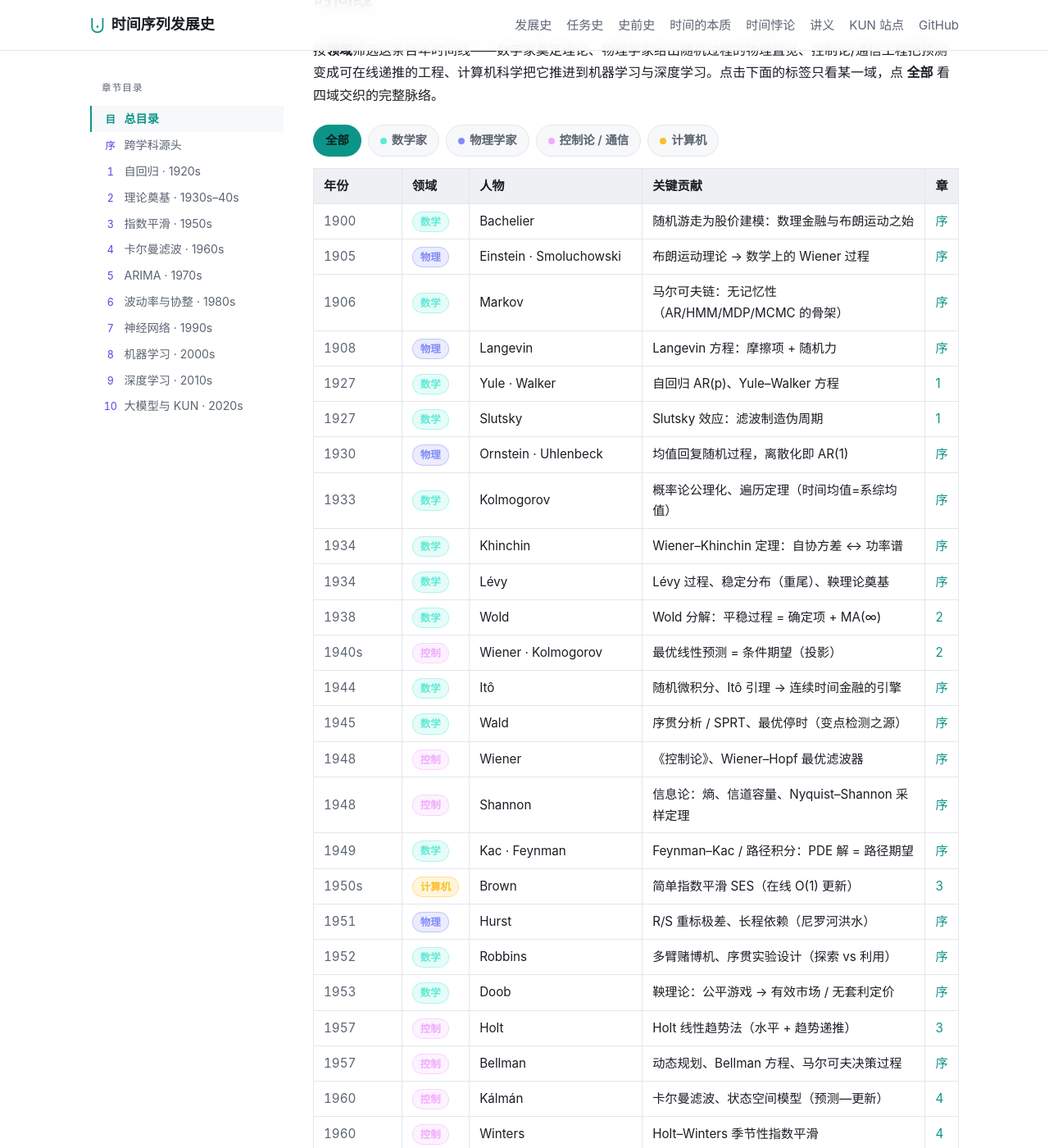
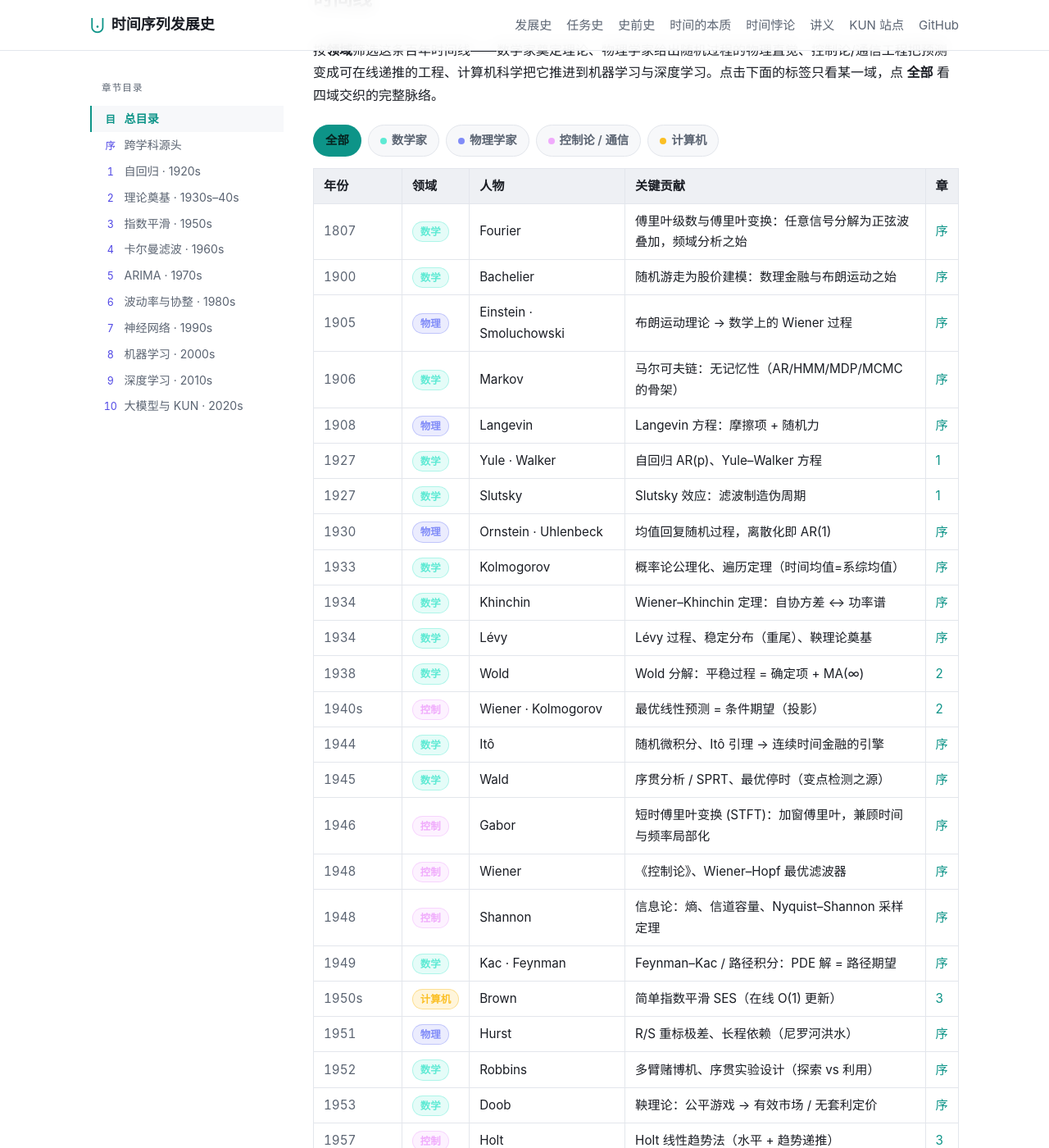
Before and after one commit to JiangYou2025/kun, a Jekyll site: the page built from history/index.md, in a window 1280 px wide and 1400 px high, scrolled down 676 px. Shown: the whole window at 82% size. Built offline with Jekyll 4.4.1, drawn with Linux system fonts in a browser that asks for light colours; some of the changed text lies outside the part shown.

Commit message:
Add Fourier/STFT/FFT/Wavelet milestones to history timeline
- 1807 Fourier: Fourier series & transform
- 1946 Gabor: Short-Time Fourier Transform (STFT)
- 1965 Cooley-Tukey: Fast Fourier Transform (FFT)
- 1989 Mallat: Wavelet multiresolution analysis (MRA)

Co-Authored-By: Claude Opus 4.6 (1M context) <noreply@anthropic.com>

```diff
--- a/history/index.md
+++ b/history/index.md
@@ -35,6 +35,7 @@ lead: "从 1927 年 Yule 的自回归到今天的深度学习与基础模型—
 <table class="tl-table">
 <thead><tr><th>年份</th><th>领域</th><th>人物</th><th>关键贡献</th><th>章</th></tr></thead>
 <tbody>
+<tr class="r-math"><td class="yr">1807</td><td><span class="badge d-math">数学</span></td><td>Fourier</td><td>傅里叶级数与傅里叶变换：任意信号分解为正弦波叠加，频域分析之始</td><td><a href="foundations/">序</a></td></tr>
 <tr class="r-math"><td class="yr">1900</td><td><span class="badge d-math">数学</span></td><td>Bachelier</td><td>随机游走为股价建模：数理金融与布朗运动之始</td><td><a href="foundations/">序</a></td></tr>
 <tr class="r-phys"><td class="yr">1905</td><td><span class="badge d-phys">物理</span></td><td>Einstein · Smoluchowski</td><td>布朗运动理论 → 数学上的 Wiener 过程</td><td><a href="foundations/">序</a></td></tr>
 <tr class="r-math"><td class="yr">1906</td><td><span class="badge d-math">数学</span></td><td>Markov</td><td>马尔可夫链：无记忆性（AR/HMM/MDP/MCMC 的骨架）</td><td><a href="foundations/">序</a></td></tr>
@@ -49,6 +50,7 @@ lead: "从 1927 年 Yule 的自回归到今天的深度学习与基础模型—
 <tr class="r-ctrl"><td class="yr">1940s</td><td><span class="badge d-ctrl">控制</span></td><td>Wiener · Kolmogorov</td><td>最优线性预测 = 条件期望（投影）</td><td><a href="02/">2</a></td></tr>
 <tr class="r-math"><td class="yr">1944</td><td><span class="badge d-math">数学</span></td><td>Itô</td><td>随机微积分、Itô 引理 → 连续时间金融的引擎</td><td><a href="foundations/">序</a></td></tr>
 <tr class="r-math"><td class="yr">1945</td><td><span class="badge d-math">数学</span></td><td>Wald</td><td>序贯分析 / SPRT、最优停时（变点检测之源）</td><td><a href="foundations/">序</a></td></tr>
+<tr class="r-ctrl"><td class="yr">1946</td><td><span class="badge d-ctrl">控制</span></td><td>Gabor</td><td>短时傅里叶变换 (STFT)：加窗傅里叶，兼顾时间与频率局部化</td><td><a href="foundations/">序</a></td></tr>
 <tr class="r-ctrl"><td class="yr">1948</td><td><span class="badge d-ctrl">控制</span></td><td>Wiener</td><td>《控制论》、Wiener–Hopf 最优滤波器</td><td><a href="foundations/">序</a></td></tr>
 <tr class="r-ctrl"><td class="yr">1948</td><td><span class="badge d-ctrl">控制</span></td><td>Shannon</td><td>信息论：熵、信道容量、Nyquist–Shannon 采样定理</td><td><a href="foundations/">序</a></td></tr>
 <tr class="r-math"><td class="yr">1949</td><td><span class="badge d-math">数学</span></td><td>Kac · Feynman</td><td>Feynman–Kac / 路径积分：PDE 解 = 路径期望</td><td><a href="foundations/">序</a></td></tr>
@@ -62,6 +64,7 @@ lead: "从 1927 年 Yule 的自回归到今天的深度学习与基础模型—
 <tr class="r-ctrl"><td class="yr">1960</td><td><span class="badge d-ctrl">控制</span></td><td>Winters</td><td>Holt–Winters 季节性指数平滑</td><td><a href="04/">4</a></td></tr>
 <tr class="r-math"><td class="yr">1963</td><td><span class="badge d-math">数学</span></td><td>Mandelbrot</td><td>金融收益重尾、分数布朗运动与长记忆</td><td><a href="foundations/">序</a></td></tr>
 <tr class="r-phys"><td class="yr">1963</td><td><span class="badge d-phys">物理</span></td><td>Lorenz</td><td>确定性混沌、洛伦兹吸引子（可预测性极限）</td><td><a href="foundations/">序</a></td></tr>
+<tr class="r-cs"><td class="yr">1965</td><td><span class="badge d-cs">计算机</span></td><td>Cooley · Tukey</td><td>快速傅里叶变换 (FFT)：O(N log N) 算法，让频谱分析大规模可行</td><td><a href="foundations/">序</a></td></tr>
 <tr class="r-ctrl"><td class="yr">1967</td><td><span class="badge d-ctrl">控制</span></td><td>Viterbi</td><td>维特比算法：HMM / 卷积码的动态规划解码</td><td><a href="foundations/">序</a></td></tr>
 <tr class="r-cs"><td class="yr">1970</td><td><span class="badge d-cs">计算机</span></td><td>Box · Jenkins</td><td>ARIMA/SARIMA 与三阶段建模方法论</td><td><a href="05/">5</a></td></tr>
 <tr class="r-math"><td class="yr">1973</td><td><span class="badge d-math">数学</span></td><td>Black · Scholes · Merton</td><td>期权定价：几何布朗运动 + Itô 引理</td><td><a href="foundations/">序</a></td></tr>
@@ -74,6 +77,7 @@ lead: "从 1927 年 Yule 的自回归到今天的深度学习与基础模型—
 <tr class="r-cs"><td class="yr">1986</td><td><span class="badge d-cs">计算机</span></td><td>Bollerslev</td><td>GARCH(1,1)：更简洁的波动率模型</td><td><a href="06/">6</a></td></tr>
 <tr class="r-cs"><td class="yr">1987</td><td><span class="badge d-cs">计算机</span></td><td>Engle · Granger</td><td>协整、误差修正模型、ADF 单位根检验</td><td><a href="06/">6</a></td></tr>
 <tr class="r-cs"><td class="yr">1988–89</td><td><span class="badge d-cs">计算机</span></td><td>Sutton · Barto · Watkins</td><td>强化学习：时序差分 (TD) 与 Q-learning</td><td><a href="foundations/">序</a></td></tr>
+<tr class="r-math"><td class="yr">1989</td><td><span class="badge d-math">数学</span></td><td>Mallat</td><td>小波多分辨率分析 (MRA)：正交小波基 + 快速小波变换，时频自适应分辨率</td><td><a href="foundations/">序</a></td></tr>
 <tr class="r-phys"><td class="yr">1990</td><td><span class="badge d-phys">物理</span></td><td>Sugihara · May</td><td>非线性预测：区分混沌与噪声（后启 CCM 因果）</td><td><a href="foundations/">序</a></td></tr>
 <tr class="r-ctrl"><td class="yr">1993</td><td><span class="badge d-ctrl">控制</span></td><td>Gordon et al.</td><td>粒子滤波 / 序贯蒙特卡洛：非线性非高斯状态估计</td><td><a href="foundations/">序</a></td></tr>
 <tr class="r-ctrl"><td class="yr">1994</td><td><span class="badge d-ctrl">控制</span></td><td>Evensen</td><td>集合卡尔曼滤波 EnKF：数值天气预报的数据同化</td><td><a href="foundations/">序</a></td></tr>
```
